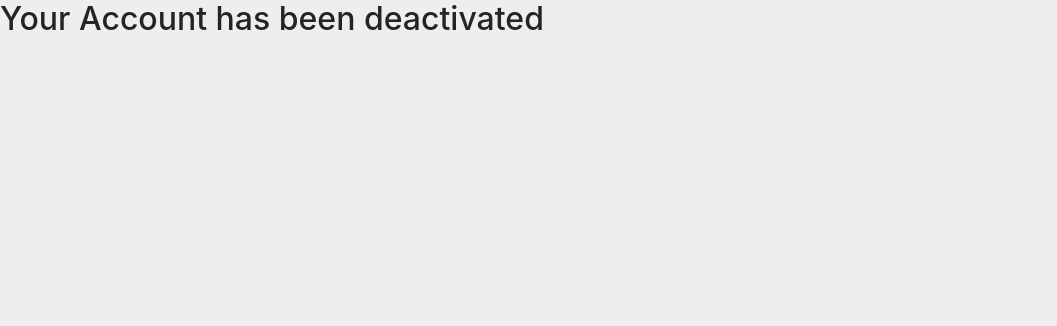
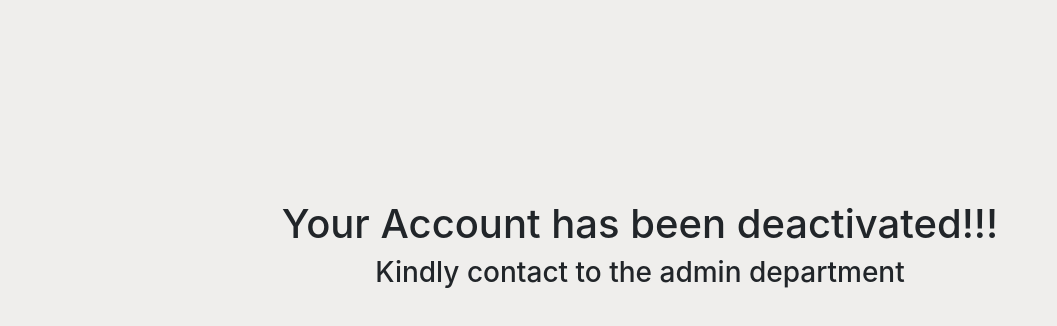
Before and after one commit to dipanshutt1/buzzAppfrontend, a React (Create React App) app: page /accountError in a window 1280 px wide. Shown: the top 326 px of the page, without its empty margins (0-1057 px from the left). Built offline with nearby package versions, Linux system fonts and the light colour scheme.

Commit message:
error handler page done for deactivated accounts

```diff
--- a/src/components/Error/AccountError.js
+++ b/src/components/Error/AccountError.js
@@ -1,10 +1,11 @@
 import React, {Component} from 'react';
-
+import './error.css';
 class AccountError extends Component {
     render() {
         return (
-            <div>
-                <h2>Your Account has been deactivated</h2>
+            <div className="error-component">
+                <h1>Your Account has been deactivated!!!</h1>
+                <h3>Kindly contact to the admin department</h3>
             </div>
         );
     }
--- a/src/components/Error/error.css
+++ b/src/components/Error/error.css
@@ -0,0 +1,4 @@
+.error-component{
+    padding-top: 200px;
+    text-align: center;
+}
```
